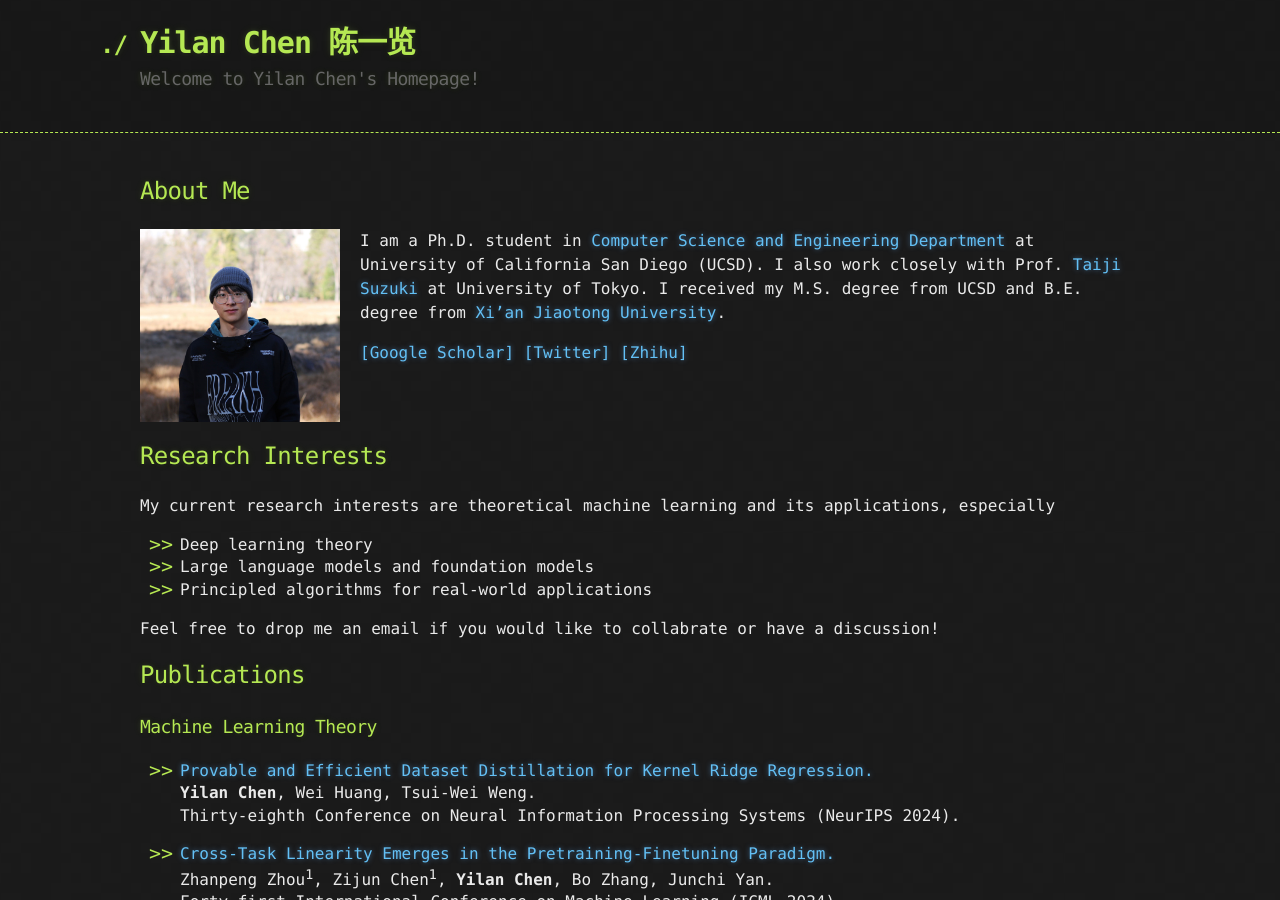
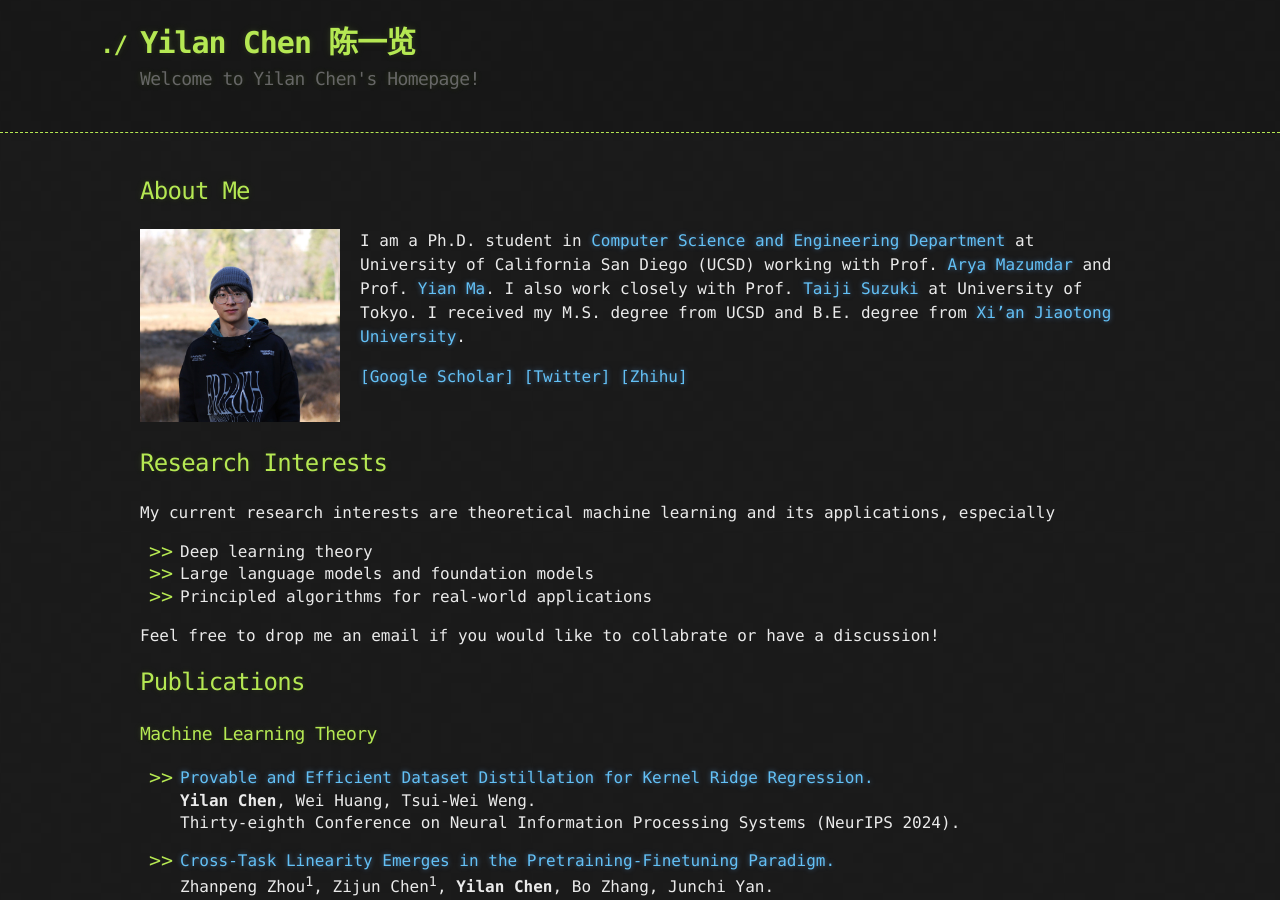
Before and after one commit to yilanchen6/yilanchen6.github.io, a Jekyll site: the page built from index.md, in a window 1280 px wide and 900 px high. Built offline with Jekyll 4.4.1, drawn with Linux system fonts in a browser that asks for light colours.

Commit message:
Update index.md

```diff
--- a/index.md
+++ b/index.md
@@ -16,7 +16,7 @@ https://david-abel.github.io/index.html -->
 </figure> -->
 
 <img src="/images/chenyilan3.jpg" align="left" width="200px" style="margin-right:20px" alt="Yilan's picture" title="Yilan."/>
-I am a Ph.D. student in [Computer Science and Engineering Department](https://cse.ucsd.edu/) at University of California San Diego (UCSD). I also work closely with Prof. [Taiji Suzuki](https://ibis.t.u-tokyo.ac.jp/suzuki/) at University of Tokyo.
+I am a Ph.D. student in [Computer Science and Engineering Department](https://cse.ucsd.edu/) at University of California San Diego (UCSD) working with Prof. [Arya Mazumdar](https://mazumdar.ucsd.edu/index.html) and Prof. [Yian Ma](https://sites.google.com/view/yianma/home). I also work closely with Prof. [Taiji Suzuki](https://ibis.t.u-tokyo.ac.jp/suzuki/) at University of Tokyo.
 <!-- I'm fortunate to be advised by Prof. [Tsui-Wei (Lily) Weng](https://lilywenglab.github.io/).  -->
 I received my M.S. degree from UCSD and B.E. degree from [Xi'an Jiaotong University](http://en.xjtu.edu.cn/).
 <!-- Here is my [CV](/files/CV_Yilan_Chen.pdf).  -->
```
